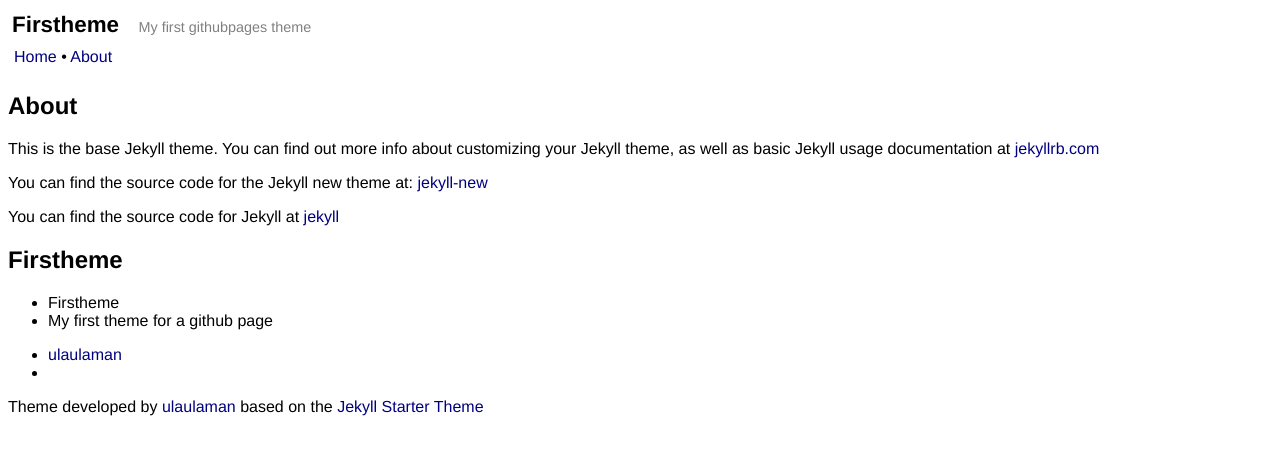
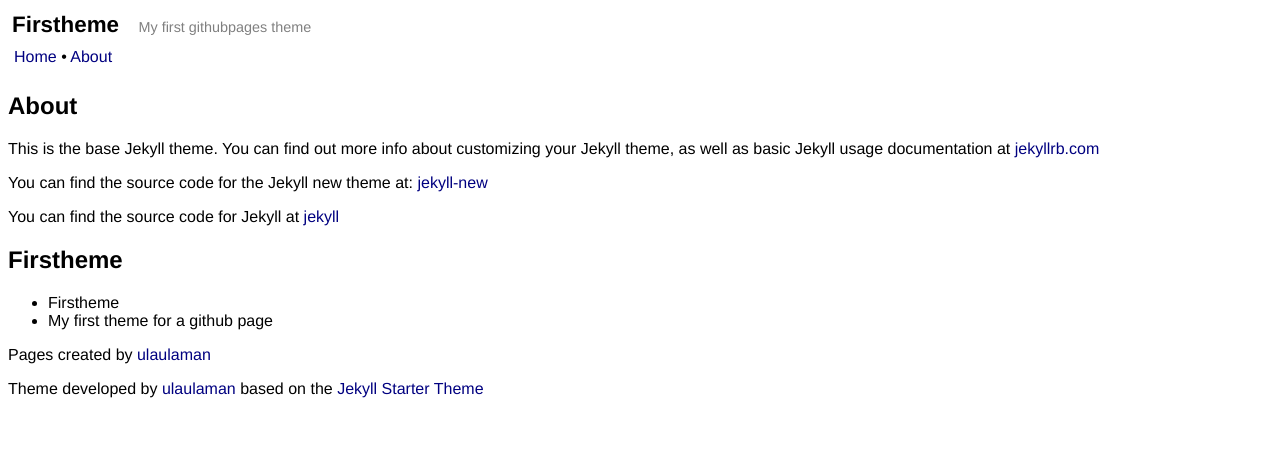
Before and after one commit to ulaulaman/firstheme, a Jekyll site: the page built from about.md, in a window 1280 px wide. Shown: the top 455 px of the page. Built offline with Jekyll 4.4.1, drawn with Linux system fonts in a browser that asks for light colours.

Commit message:
Update footer.html

```diff
--- a/_includes/footer.html
+++ b/_includes/footer.html
@@ -13,10 +13,7 @@
       </div>
 
       <div class="footer-col footer-col-2">
-        <ul class="social-media-list">
-          <li><a href="{{ site.github.owner_url }}">{{ site.github.owner_name }}</a></li>
-          <li>{{ twitter_username }}</li>
-        </ul>
+        <p>Pages created by <a href="{{ site.github.owner_url }}" target="github">{{ site.github.owner_name }}</a></p>
       </div>
 
       <div class="footer-col footer-col-3">
```
